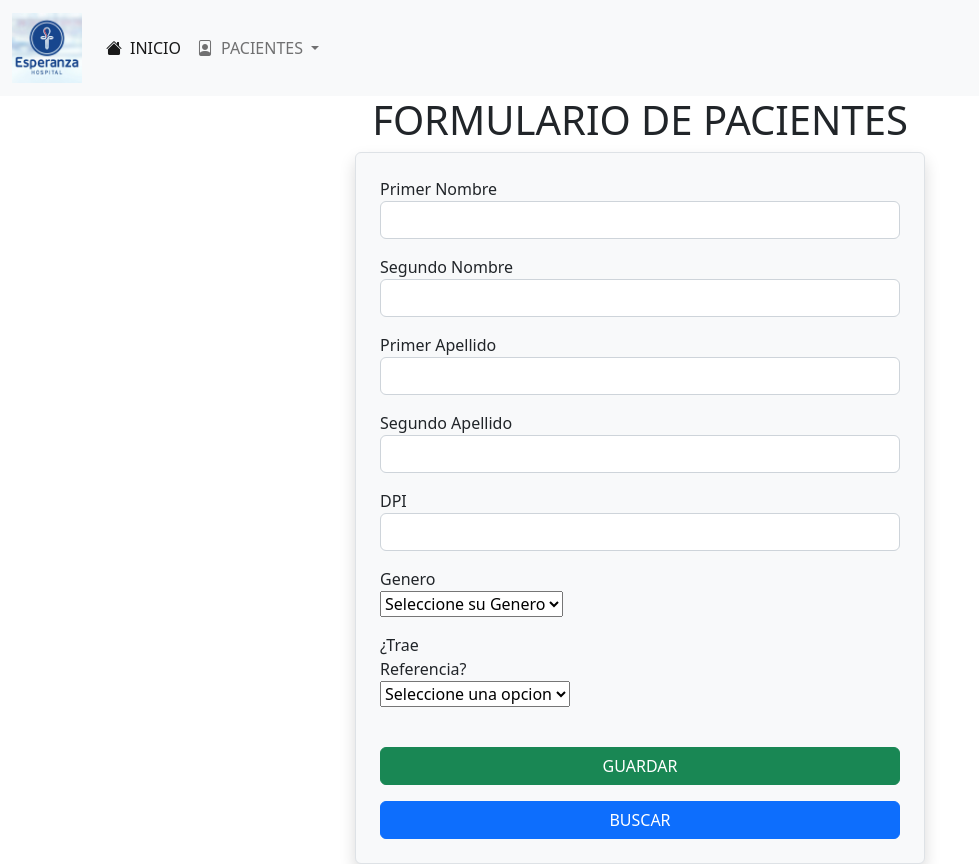
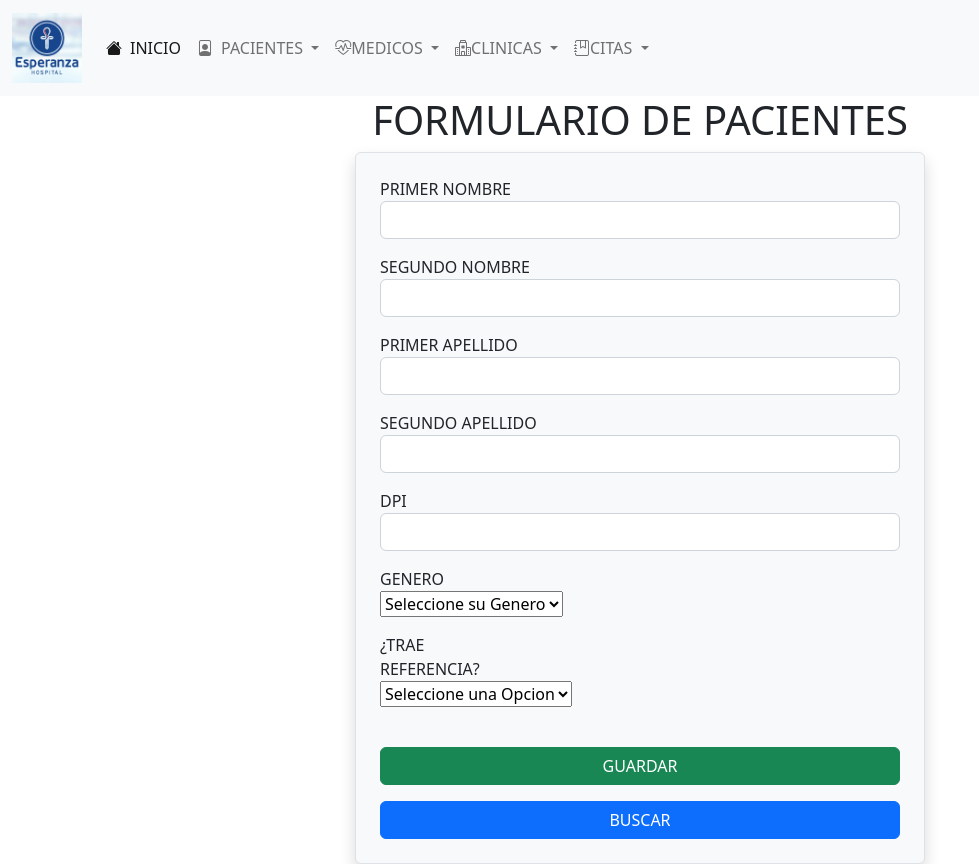
Before and after one commit to ale11506/proyecto_final_mencos, a PHP site: page /pacientes/index.php in a window 1280 px wide. Shown: the whole page, without its empty margins (0-979 px from the left). Run offline with PHP 8.4, Linux system fonts and the light colour scheme.

Commit message:
mejoras al navbar

```diff
--- a/vistas/pacientes/index.php
+++ b/vistas/pacientes/index.php
@@ -7,25 +7,25 @@ include_once '../../vistas/templates/header.php'; ?>
     <form action="../../controladores/pacientes/guardar.php" method="POST" class="border bg-light shadow rounded p-4 col-lg-6">
         <div class="row mb-3">
             <div class="col">
-                <label for="pac_nombre1">Primer Nombre</label>
+                <label for="pac_nombre1">PRIMER NOMBRE</label>
                 <input type="text" name="pac_nombre1" id="pac_nombre1" class="form-control" required>
             </div>
         </div>
         <div class="row mb-3">
             <div class="col">
-                <label for="pac_nombre2">Segundo Nombre</label>
+                <label for="pac_nombre2">SEGUNDO NOMBRE</label>
                 <input type="text" name="pac_nombre2" id="pac_nombre2" class="form-control" required>
             </div>
         </div>
         <div class="row mb-3">
             <div class="col">
-                <label for="pac_apellido1">Primer Apellido</label>
+                <label for="pac_apellido1">PRIMER APELLIDO</label>
                 <input type="text" name="pac_apellido1" id="pac_apellido1" class="form-control" required>
             </div>
         </div>
         <div class="row mb-3">
             <div class="col">
-                <label for="pac_apellido2">Segundo Apellido</label>
+                <label for="pac_apellido2">SEGUNDO APELLIDO</label>
                 <input type="text" name="pac_apellido2" id="pac_apellido2" class="form-control" required>
             </div>
         </div>
@@ -37,7 +37,7 @@ include_once '../../vistas/templates/header.php'; ?>
         </div>
         <div class="row mb-3">
             <div class="col-3">
-                <label for="pac_sexo">Genero</label>
+                <label for="pac_sexo">GENERO</label>
                 <select name="pac_sexo" id="pac_sexo">
                     <option>Seleccione su Genero</option>
                     <option value="Masculino">Masculino</option>
@@ -47,9 +47,9 @@ include_once '../../vistas/templates/header.php'; ?>
         </div>
         <div class="row mb-3">
             <div class="col-3">
-                <label for="pac_referido">¿Trae Referencia?</label>
+                <label for="pac_referido">¿TRAE REFERENCIA?</label>
                 <select name="pac_referido" id="pac_referido">
-                    <option>Seleccione una opcion</option>
+                    <option>Seleccione una Opcion</option>
                     <option value="Si">SI</option>
                     <option value="No">NO</option>
                 </select>
--- a/vistas/templates/navbar.php
+++ b/vistas/templates/navbar.php
@@ -18,6 +18,33 @@
             <li><a class="dropdown-item" href="../../vistas/pacientes/buscar.php"><i class="bi bi-search me-2"></i>BUSCAR</a></li>
           </ul>
         </li>
+        <li class="nav-item dropdown">
+          <a class="nav-link dropdown-toggle" href="#" role="button" data-bs-toggle="dropdown" aria-expanded="false">
+          <i class="bi bi-heart-pulse"></i>MEDICOS
+          </a>
+          <ul class="dropdown-menu">
+            <li><a class="dropdown-item" href="../../vistas/pacientes/index.php"><i class="bi bi-plus-circle me-2"></i>CREAR</a></li>
+            <li><a class="dropdown-item" href="../../vistas/pacientes/buscar.php"><i class="bi bi-search me-2"></i>BUSCAR</a></li>
+          </ul>
+        </li>
+        <li class="nav-item dropdown">
+          <a class="nav-link dropdown-toggle" href="#" role="button" data-bs-toggle="dropdown" aria-expanded="false">
+          <i class="bi bi-hospital"></i>CLINICAS
+          </a>
+          <ul class="dropdown-menu">
+            <li><a class="dropdown-item" href="../../vistas/pacientes/index.php"><i class="bi bi-plus-circle me-2"></i>CREAR</a></li>
+            <li><a class="dropdown-item" href="../../vistas/pacientes/buscar.php"><i class="bi bi-search me-2"></i>BUSCAR</a></li>
+          </ul>
+        </li>
+        <li class="nav-item dropdown">
+          <a class="nav-link dropdown-toggle" href="#" role="button" data-bs-toggle="dropdown" aria-expanded="false">
+          <i class="bi bi-journal-bookmark"></i>CITAS
+          </a>
+          <ul class="dropdown-menu">
+            <li><a class="dropdown-item" href="../../vistas/pacientes/index.php"><i class="bi bi-plus-circle me-2"></i>CREAR</a></li>
+            <li><a class="dropdown-item" href="../../vistas/pacientes/buscar.php"><i class="bi bi-search me-2"></i>BUSCAR</a></li>
+          </ul>
+        </li>
     </div>
   </div>
 </nav>
```
Also changed, not shown: controladores/medicos/buscar.php (added).
